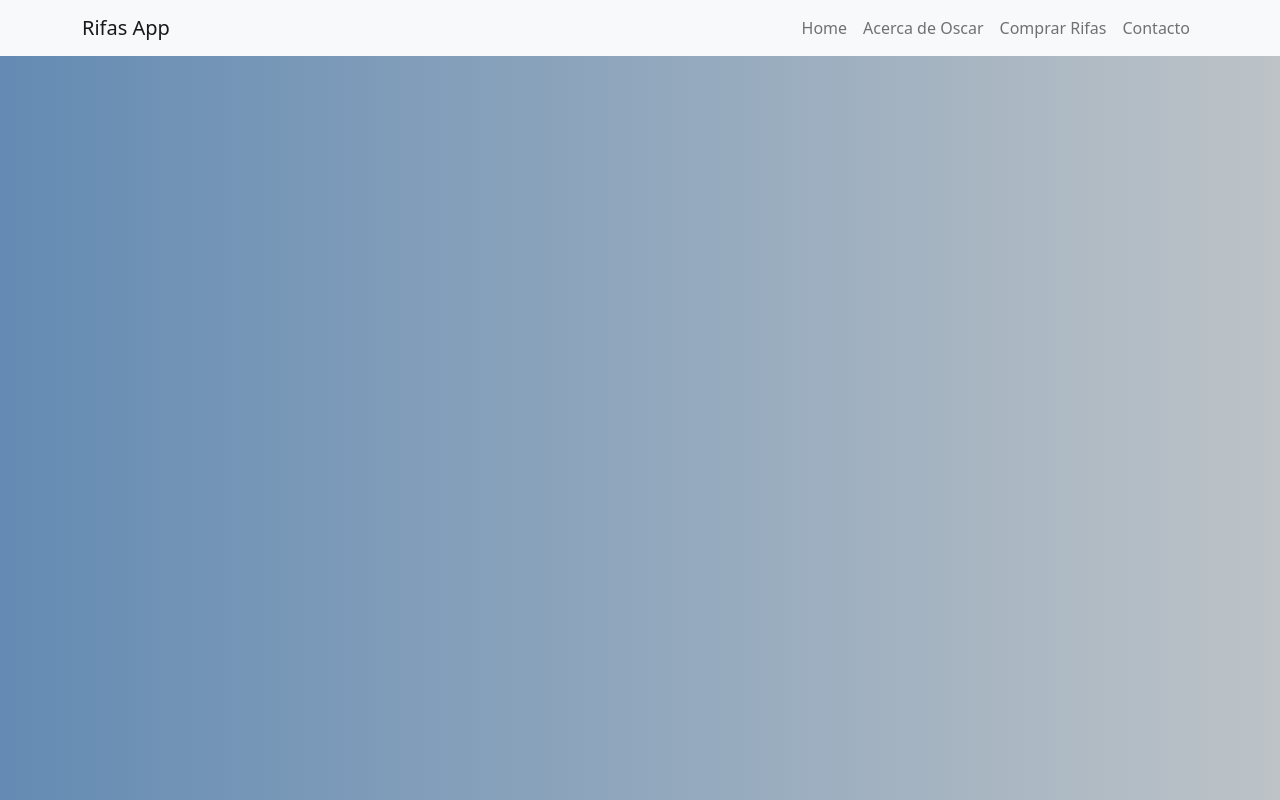
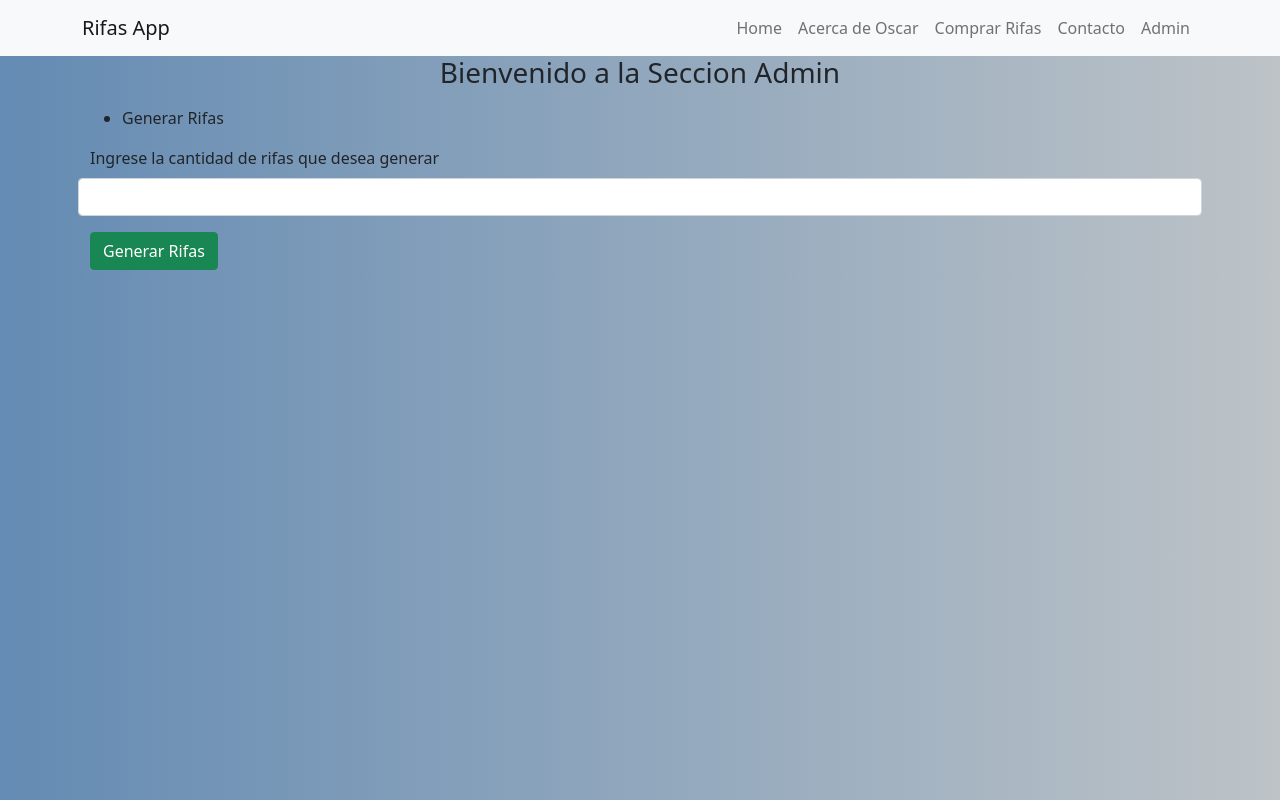
Before and after one commit to MatiasSanchez-l/rifasApp, a React (Create React App) app in the folder frontend/: page /admin in a window 1280 px wide. Built offline with nearby package versions, Linux system fonts and the light colour scheme; the HTML template or start-up script is replaced by a standard one.

Commit message:
conectamos frontend con backend mediante la funcionalidad de crear rifas, la cual se encuentra en la seccion de admin

```diff
--- a/frontend/package.json
+++ b/frontend/package.json
@@ -6,6 +6,7 @@
     "@testing-library/jest-dom": "^5.11.8",
     "@testing-library/react": "^11.2.2",
     "@testing-library/user-event": "^12.6.0",
+    "axios": "^0.21.1",
     "bootstrap": "^5.0.0-beta1",
     "emailjs-com": "^2.6.4",
     "react": "^17.0.1",
--- a/frontend/src/App.js
+++ b/frontend/src/App.js
@@ -6,6 +6,7 @@ import { BrowserRouter as Router, Route } from "react-router-dom";
 import Home from './components/Home';
 import CompraRifa from './components/CompraRifa';
 import Contacto from './components/Contacto';
+import Admin from './components/Admin';
 
 
 function App() {
@@ -16,6 +17,7 @@ function App() {
         <Route exact path="/" component={Home} />
         <Route exact path="/comprarRifa" component={CompraRifa} />
         <Route exact path="/contacto" component={Contacto} />
+        <Route exact path="/admin" component={Admin} />
       </div>
     </Router>
   );
--- /dev/null
+++ b/frontend/src/components/Admin.js
@@ -0,0 +1,63 @@
+import React, { Component } from 'react';
+import axios from 'axios';
+import swal from 'sweetalert'
+
+export default class Admin extends Component {
+
+    state = {
+        cantidadRifasAGenerar: ''
+    }
+
+    generarRifas = async e => {
+        e.preventDefault();
+        if (this.state.cantidadRifasAGenerar === "" || this.state.cantidadRifasAGenerar === '0') {
+            swal({
+                title: "Ocurrio un error",
+                text: "Ocurrio un error al crear las rifas, por favor intentelo de nuevo",
+                icon: "error"
+            })
+        } else {
+            const res = await axios.post('http://localhost:5000/rifas/crear/' + this.state.cantidadRifasAGenerar);
+            if (res.status === 200) {
+                swal({
+                    title: "Creadas Correctamente",
+                    text: "Cantidad de rifas creadas " + this.state.cantidadRifasAGenerar,
+                    icon: "success"
+                })
+            } else {
+                swal({
+                    title: "Ocurrio un error",
+                    text: "Ocurrio un error al crear las rifas, por favor intentelo de nuevo",
+                    icon: "error"
+                })
+            }
+        }
+        e.target.reset();
+    }
+    onInputChange = (e) => {
+        this.setState({
+            [e.target.name]: e.target.value
+        });
+    }
+    render() {
+        return (
+            <div>
+                <h3 className="text-center">
+                    Bienvenido a la Seccion Admin
+                </h3>
+                <div className="p-2">
+                    <ul>
+                        <li>Generar Rifas</li>
+                    </ul>
+                    <form onSubmit={this.generarRifas}>
+                        <div className="row">
+                            <label htmlFor="cantidadRifasAGenerar" className="col-6 form-label">Ingrese la cantidad de rifas que desea generar</label>
+                            <input type="number" name="cantidadRifasAGenerar" className=" form-control col-6" onChange={this.onInputChange} defaultValue={this.state.cantidadRifasAGenerar} />
+                        </div>
+                        <button type="submit" className="mt-3 btn btn-success">Generar Rifas</button>
+                    </form>
+                </div>
+            </div>
+        )
+    }
+}
--- a/frontend/src/components/Header.js
+++ b/frontend/src/components/Header.js
@@ -17,6 +17,7 @@ export default class Header extends Component {
                                 <Nav.Link eventKey="2" as={Link} to="/">Acerca de Oscar</Nav.Link>
                                 <Nav.Link eventKey="3" as={Link} to="/comprarRifa">Comprar Rifas</Nav.Link>
                                 <Nav.Link eventKey="4" as={Link} to="/contacto">Contacto</Nav.Link>
+                                <Nav.Link eventKey="5" as={Link} to="/admin">Admin</Nav.Link>
 
                             </Nav>
 
```
Also changed, not shown: 1 other file (tests, documents, lock files or other folders).
